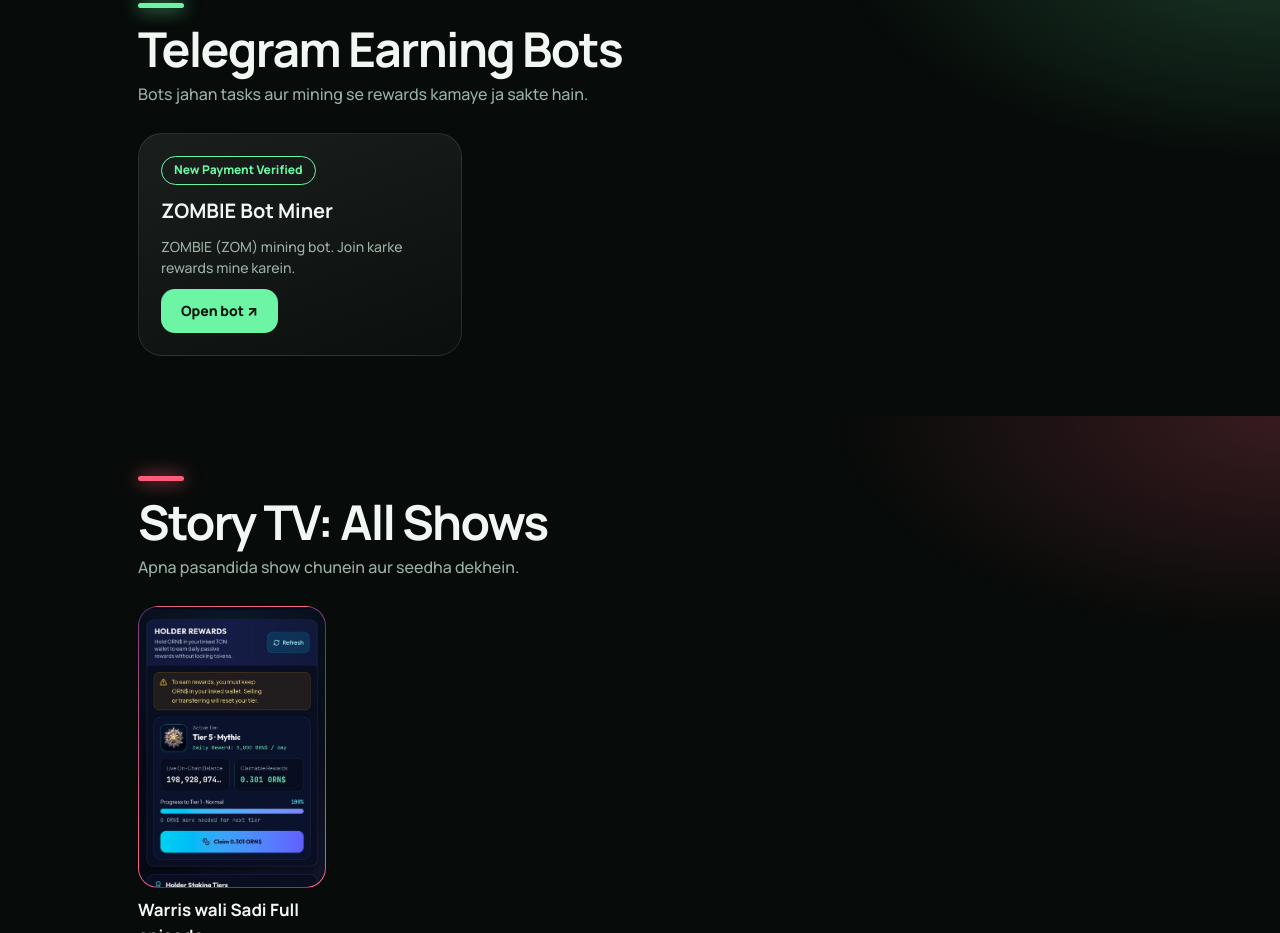
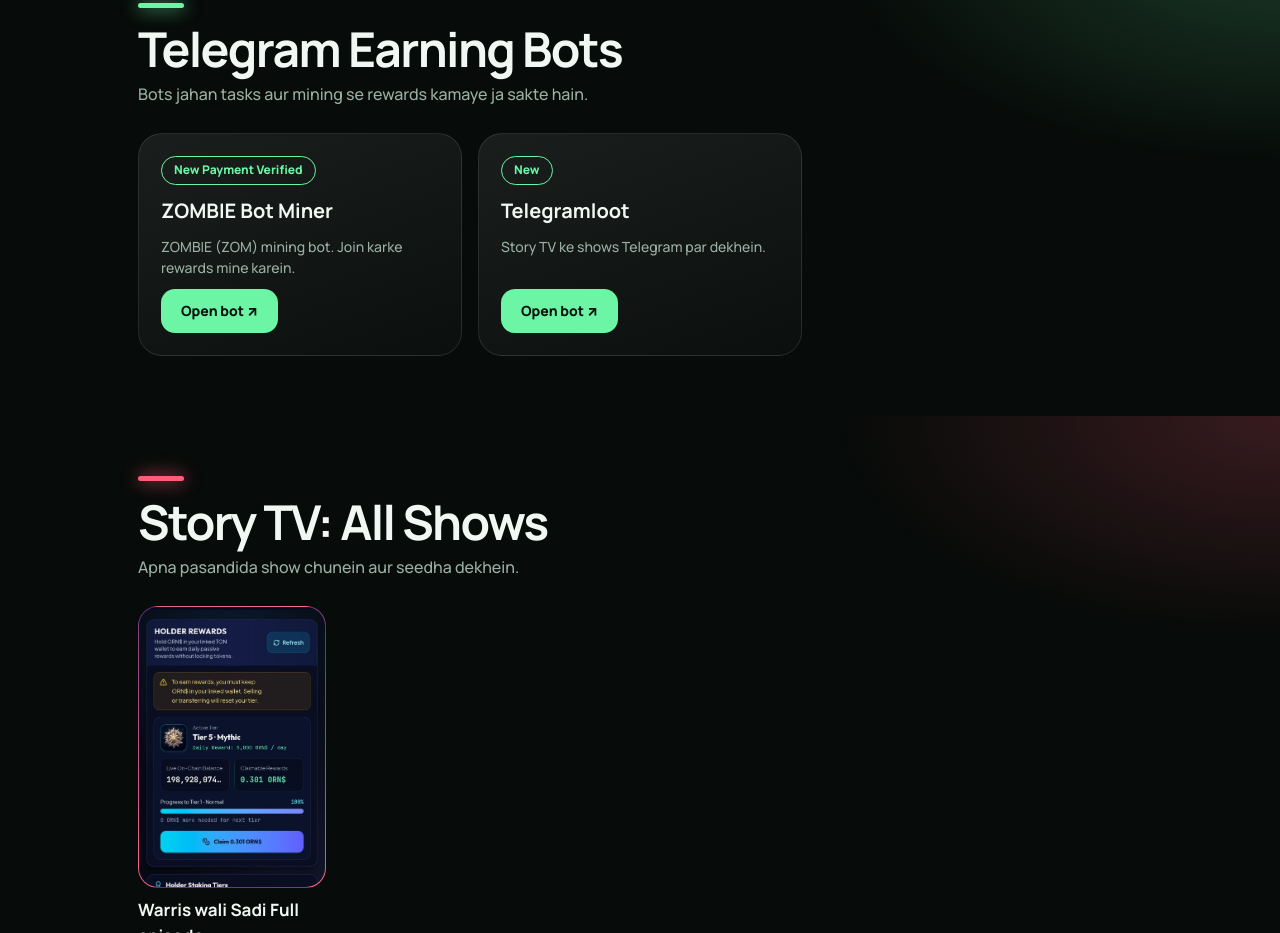
Before and after one commit to Watchind/marvelous-rolypoly-c955a5, a plain HTML site: page index.html in a window 1280 px wide. Shown: the part 1260-2193 px from the top of the page. Drawn offline with Linux system fonts and the light colour scheme.

Commit message:
Add Story TV Show Telegram link to Telegram Earning Bots

```diff
--- a/index.html
+++ b/index.html
@@ -653,7 +653,14 @@
                 text: "ZOMBIE (ZOM) mining bot. Join karke rewards mine karein.",
                 link: "https://t.me/ZOMBIE_MINER_bot/app?startapp=ref_7602011635",
                 tag: "New Payment Verified"
-            },];
+            },
+                         {
+                             name: "Telegramloot",
+                             text: "Story TV ke shows Telegram par dekhein.",
+                             link: "https://t.me/storytvshowtelegram",
+                             tag: "New"
+                         },
+                        ];
         const shows = [{title:"Warris wali Sadi Full episode", text:"Full episode, Story TV par dekhein.", link:"https://youtu.be/mDZQ2scfgsU", photo:"images/warris-wali-sadi.jpg"}];
         const airdrops = [];
         /* ====== END ====== */
```
